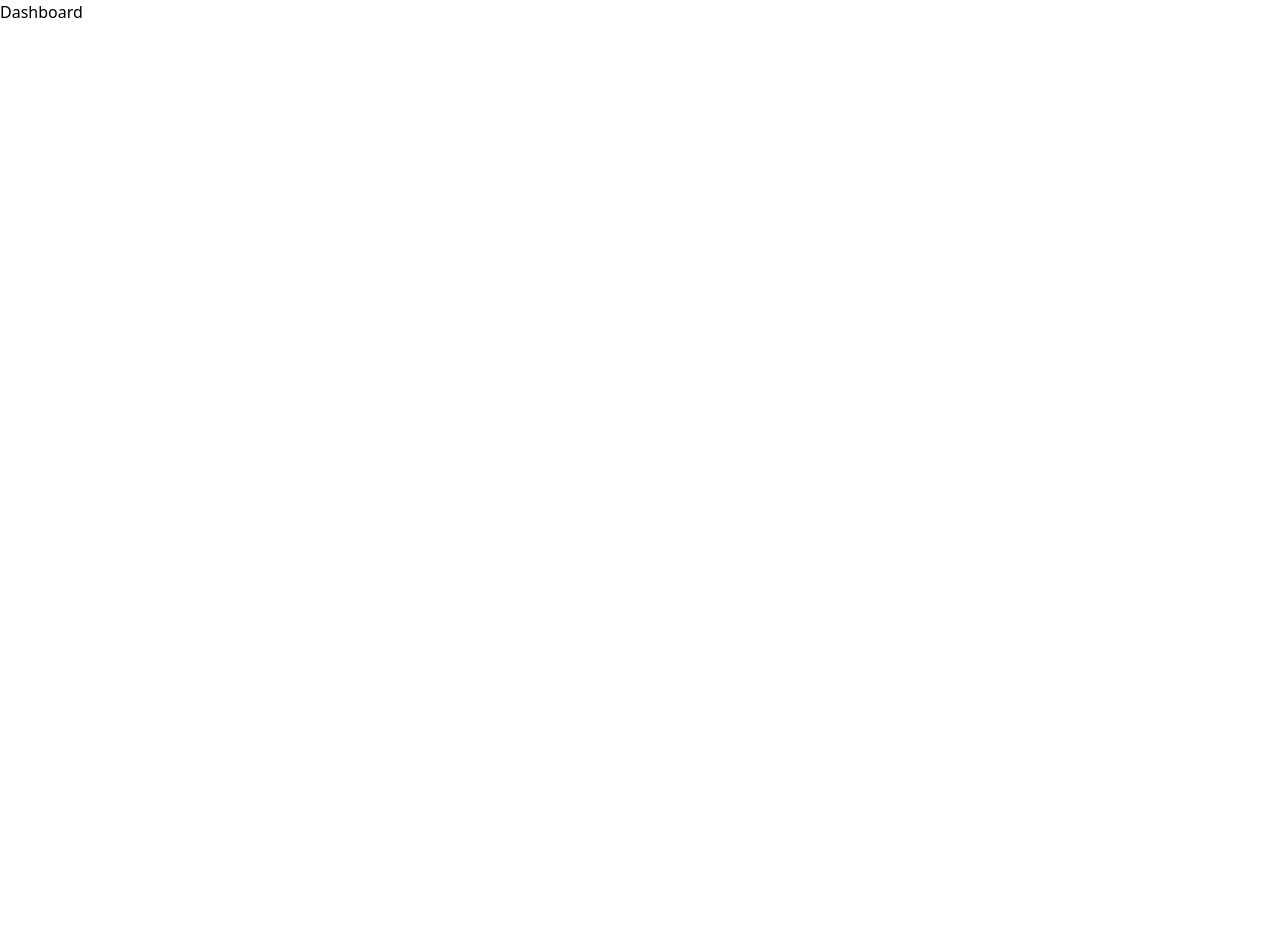
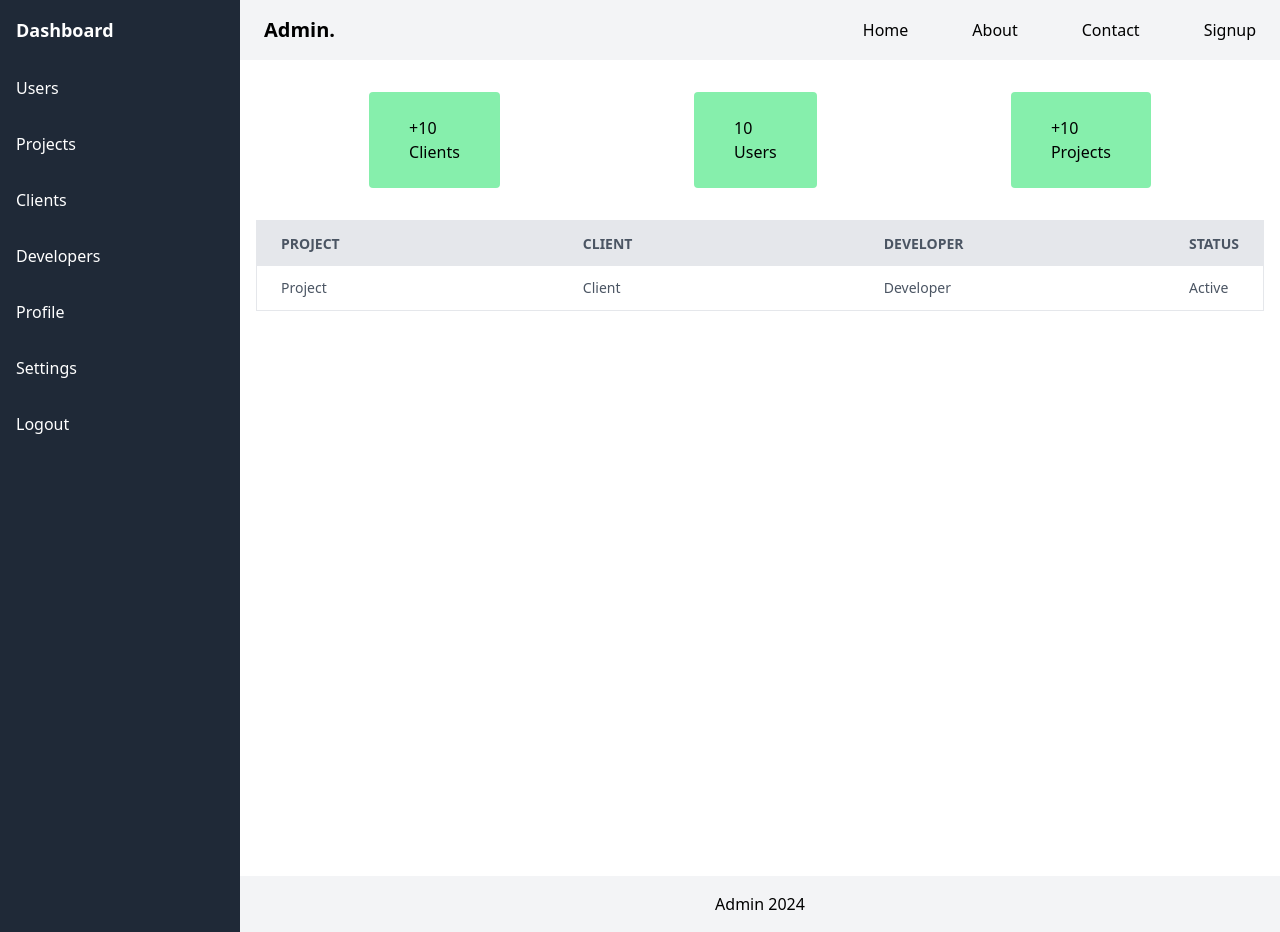
Before and after one commit to Developer-Bilal/CRM-NEXT, a Next.js app: page /dashboard in a window 1280 px wide. Before the commit the page ends 800 px from the top, so only its background shows below. Built offline with nearby package versions, Linux system fonts and the light colour scheme.

Commit message:
updated dashboard

```diff
--- /dev/null
+++ b/app/components/dashboard/Footer.tsx
@@ -0,0 +1,9 @@
+const Footer = () => {
+  return (
+    <div className="flex items-center justify-center py-4 bg-gray-100">
+      <div>Admin 2024</div>
+    </div>
+  );
+};
+
+export default Footer;
--- /dev/null
+++ b/app/components/dashboard/Navbar.tsx
@@ -0,0 +1,25 @@
+const Navbar = () => {
+  return (
+    <div className="flex items-center justify-between px-6 py-4 bg-gray-100 ">
+      <div className="logo w-1/5 ">
+        <div className="font-bold text-xl">Admin.</div>
+      </div>
+      <ul className="flex items-center justify-between gap-16">
+        <li>
+          <a>Home</a>
+        </li>
+        <li>
+          <a>About</a>
+        </li>
+        <li>
+          <a>Contact</a>
+        </li>
+        <li>
+          <a>Signup</a>
+        </li>
+      </ul>
+    </div>
+  );
+};
+
+export default Navbar;
--- /dev/null
+++ b/app/components/dashboard/Sidebar.tsx
@@ -0,0 +1,62 @@
+import Link from "next/link";
+
+const Sidebar = () => {
+  return (
+    <div className="flex flex-col w-60 max-h-full bg-gray-800 text-white">
+      <div className="p-4 text-lg font-semibold">
+        <Link href="/dashboard">Dashboard</Link>
+      </div>
+      <nav className="flex-1">
+        <ul>
+          <li className="p-4 hover:bg-gray-700">
+            <Link href="/dashboard/users">
+              <div>Users</div>
+            </Link>
+          </li>
+          <li className="p-4 hover:bg-gray-700">
+            <Link href="/dashboard/projects">
+              <div>Projects</div>
+            </Link>
+          </li>
+          <li className="p-4 hover:bg-gray-700">
+            <Link href="/dashboard/clients">
+              <div>Clients</div>
+            </Link>
+          </li>
+          <li className="p-4 hover:bg-gray-700">
+            <Link href="/dashboard/developers">
+              <div>Developers</div>
+            </Link>
+          </li>
+          <li className="p-4 hover:bg-gray-700">
+            <Link href="/dashboard/users">
+              <div>Profile</div>
+            </Link>
+          </li>
+          <li className="p-4 hover:bg-gray-700">
+            <Link href="/dashboard/users">
+              <div>Settings</div>
+            </Link>
+          </li>
+          <li className="p-4 hover:bg-gray-700">
+            <Link href="/dashboard/users">
+              <div>Logout</div>
+            </Link>
+          </li>
+        </ul>
+      </nav>
+    </div>
+  );
+};
+
+export default Sidebar;
+
+// // app/components/Sidebar.js
+// "use client"; // Add this if you're using client-side code
+
+// const Sidebar = () => {
+//   return (
+//   );
+// };
+
+// export default Sidebar;
--- /dev/null
+++ b/app/dashboard/layout.tsx
@@ -0,0 +1,20 @@
+import Navbar from "../components/dashboard/Navbar";
+import Sidebar from "../components/dashboard/Sidebar";
+import Footer from "../components/dashboard/Footer";
+
+export default function DashboardLayout({
+  children,
+}: Readonly<{
+  children: React.ReactNode;
+}>) {
+  return (
+    <div className="flex">
+      <Sidebar />
+      <div className="flex-1">
+        <Navbar />
+        <main className="min-h-screen">{children}</main>
+        <Footer />
+      </div>
+    </div>
+  );
+}
--- a/app/dashboard/page.tsx
+++ b/app/dashboard/page.tsx
@@ -1,7 +1,42 @@
 const Dashboard = () => {
   return (
-    <div>Dashboard</div>
-  )
-}
+    <div className="m-4">
+      <div className="my-4 p-4 flex items-center justify-around ">
+        <div className="bg-green-300 px-10 py-6 rounded">
+          <div>+10</div>
+          <div>Clients</div>
+        </div>
+        <div className="bg-green-300 px-10 py-6 rounded">
+          <div>10</div>
+          <div>Users</div>
+        </div>
+        <div className="bg-green-300 px-10 py-6 rounded">
+          <div>+10</div>
+          <div>Projects</div>
+        </div>
+      </div>
+      <div className="bg-orange-200">
+        <table className="min-w-full bg-white border border-gray-200">
+          <thead>
+            <tr className="w-full bg-gray-200 text-gray-600 uppercase text-sm leading-normal">
+              <th className="py-3 px-6 text-left w-1/3">Project</th>
+              <th className="py-3 px-6 text-left w-1/3">Client</th>
+              <th className="py-3 px-6 text-left w-1/3">Developer</th>
+              <th className="py-3 px-6 text-left w-1/3">Status</th>
+            </tr>
+          </thead>
+          <tbody className="text-gray-600 text-sm font-light">
+            <tr className="border-b border-gray-200 hover:bg-gray-100">
+              <td className="py-3 px-6">Project</td>
+              <td className="py-3 px-6">Client</td>
+              <td className="py-3 px-6">Developer</td>
+              <td className="py-3 px-6">Active</td>
+            </tr>
+          </tbody>
+        </table>
+      </div>
+    </div>
+  );
+};
 
-export default Dashboard
+export default Dashboard;
--- /dev/null
+++ b/app/dashboard/users/page.tsx
@@ -0,0 +1,7 @@
+import React from "react";
+
+const Users = () => {
+  return <div>Users</div>;
+};
+
+export default Users;
```
